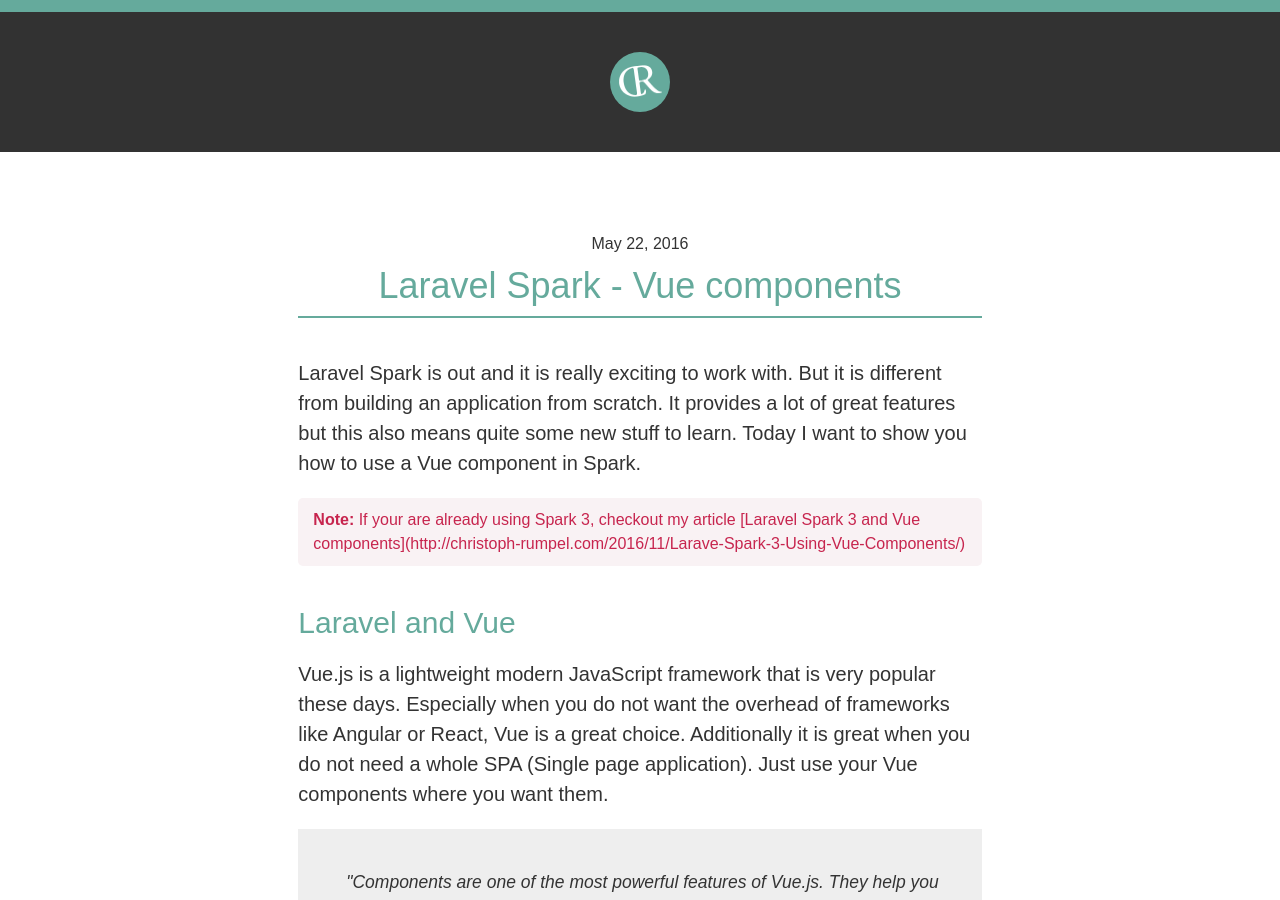
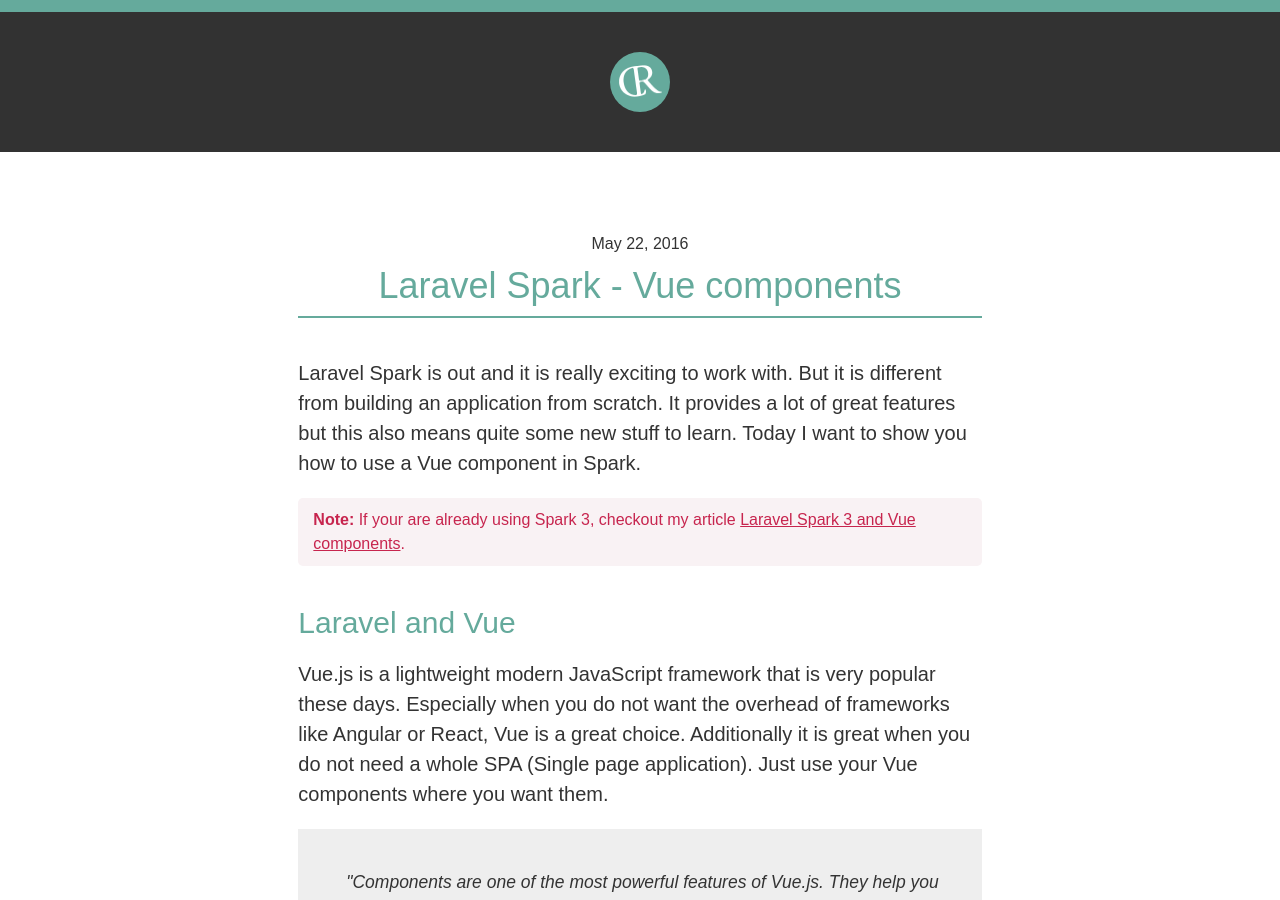
Before and after one commit to christophrumpel/christophrumpel.github.io, a Jekyll site: the page built from _posts/2016-05-22-Larave-Spark-Using-Vue-Component.md, in a window 1280 px wide and 900 px high. Built offline with Jekyll 4.4.1, drawn with Linux system fonts in a browser that asks for light colours; some web fonts are replaced; comment, search, counter and statistics services are not loaded; some of the changed lines change nothing that is shown.

Commit message:
Add internal linke

```diff
--- a/_posts/2016-05-22-Larave-Spark-Using-Vue-Component.md
+++ b/_posts/2016-05-22-Larave-Spark-Using-Vue-Component.md
@@ -11,7 +11,7 @@
 show you how to use a Vue component in Spark.
 </header>
 
- <div class="note"><strong>Note:</strong> If your are already using Spark 3, checkout my article [Laravel Spark 3 and Vue components](http://christoph-rumpel.com/2016/11/Larave-Spark-3-Using-Vue-Components/) </div>
+ <div class="note"><strong>Note:</strong> If your are already using Spark 3, checkout my article <a href="http://christoph-rumpel.com/2016/11/Larave-Spark-3-Using-Vue-Components">Laravel Spark 3 and Vue components</a>.</div>
 
 ## Laravel and Vue
 
```
